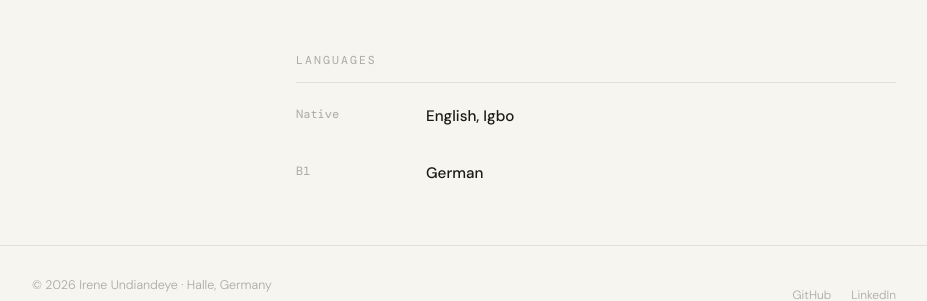
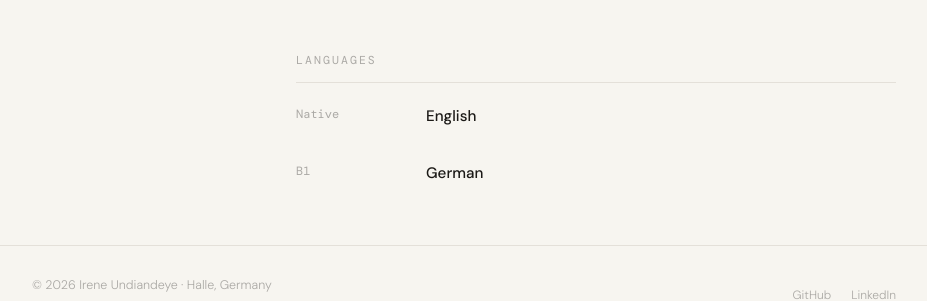
Before and after one commit to ireneundiandeye/Ireneundiandeye.github.io, a Jekyll site: the page built from _pages/cv.html, in a window 1280 px wide and 900 px high, scrolled down 2440 px. Shown: the part 558-859 px from the top of the window, without its empty margins (176-1103 px from the left). Built offline with Jekyll 4.4.1, drawn with Linux system fonts in a browser that asks for light colours.

```diff
--- a/_pages/cv.html
+++ b/_pages/cv.html
@@ -243,7 +243,7 @@
         <div class="cv-section-title">Languages</div>
         <div class="cv-item fade-in">
           <div class="cv-date">Native</div>
-          <div><div class="cv-role">English, Igbo</div></div>
+          <div><div class="cv-role">English</div></div>
         </div>
         <div class="cv-item fade-in">
           <div class="cv-date">B1</div>
```
